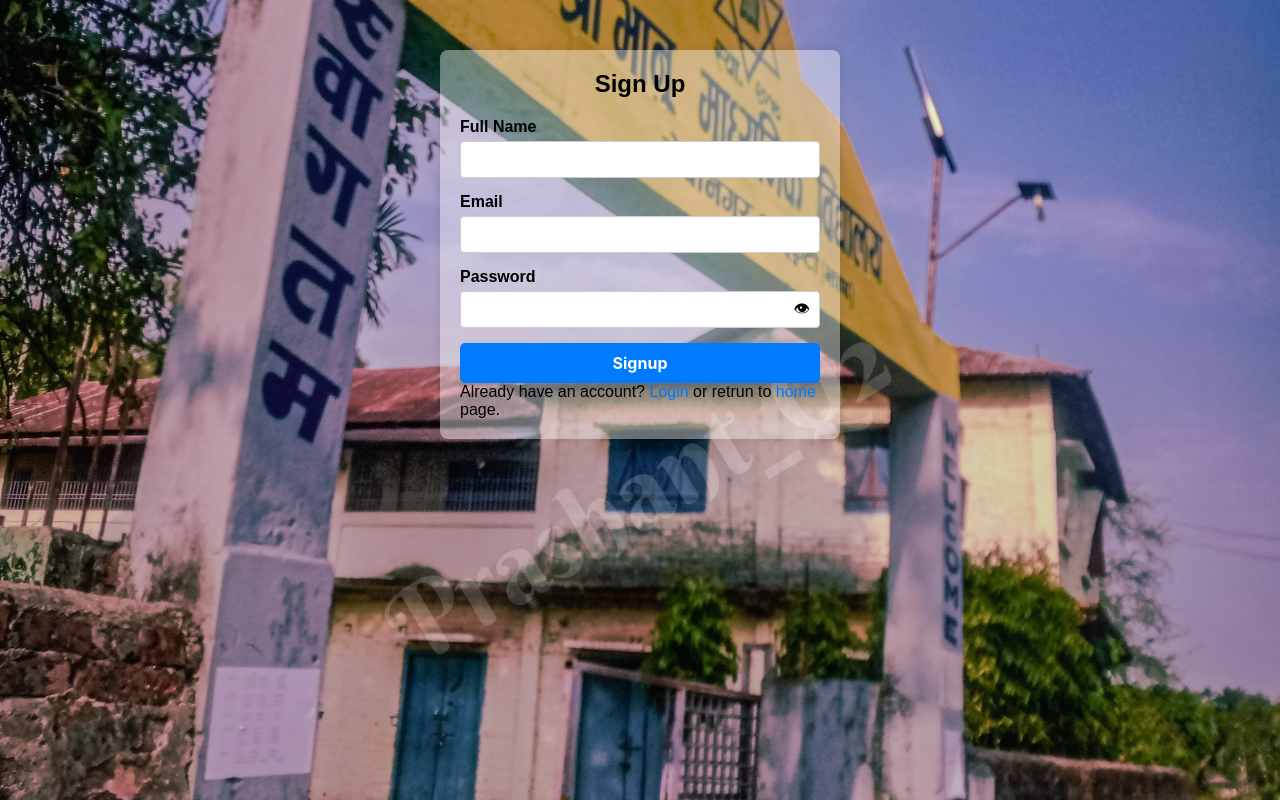
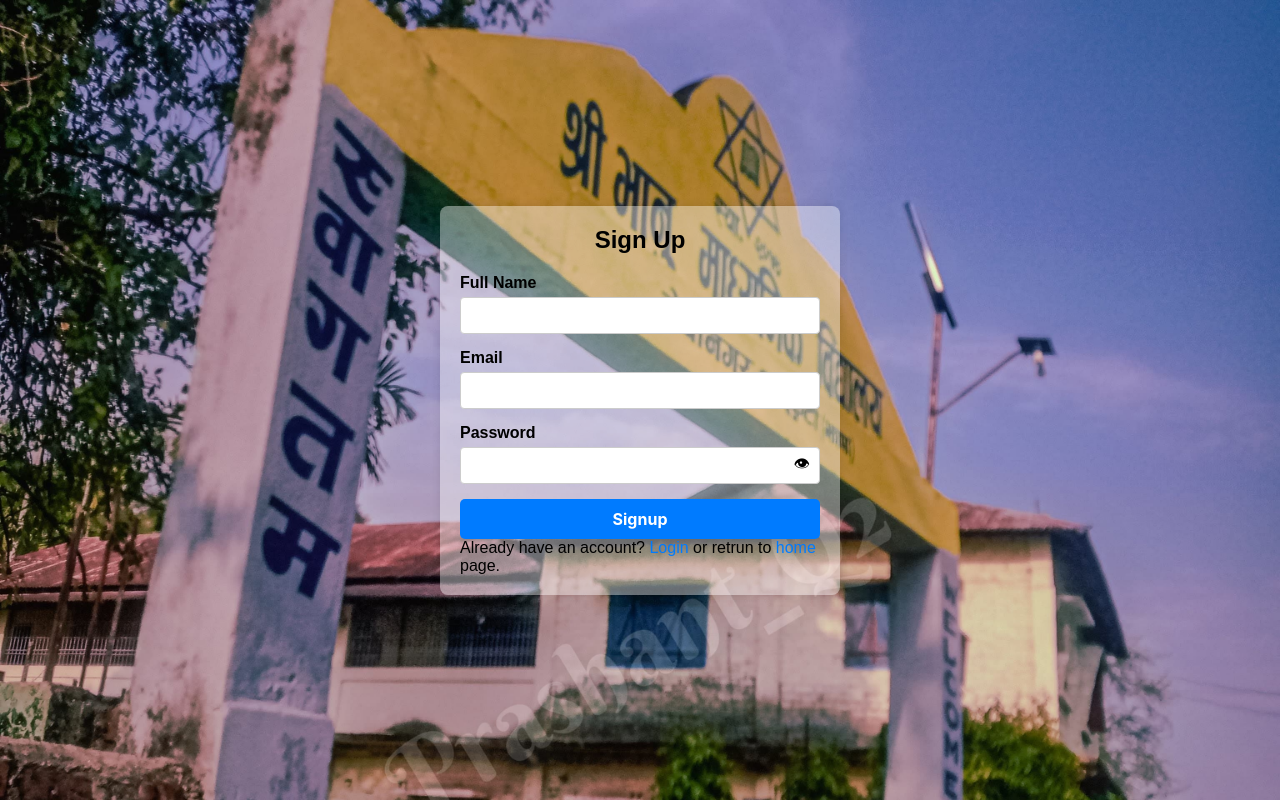
Before and after one commit to Class508/prashant, a plain HTML site: page signup.html in a window 1280 px wide. Drawn offline with Linux system fonts and the light colour scheme.

Commit message:
Update signup.css

```diff
--- a/signup.css
+++ b/signup.css
@@ -10,18 +10,18 @@
 /* Body styles */
 body {
     font-family: Arial, sans-serif;
-    background-image: url('pic3.jpg'); /* Replace 'path_to_your_image.jpg' with the path to your image */
+    background-image: url(pic3.jpg);
     background-size: cover;
+    height: 100vh;
     background-position: center;
     display: flex;
-
+    align-content: center;
+    flex-wrap: wrap;
 }
 
 /* Signup container styles */
 .signup-container {
-    align-self: center;
-    justify-self: center;
-    max-width: 400px;
+     max-width: 400px;
     margin: 50px auto;
     background-color: rgba(255, 255, 255, 0.4); /* Adding a semi-transparent background color to improve readability */
     padding: 20px;
```
